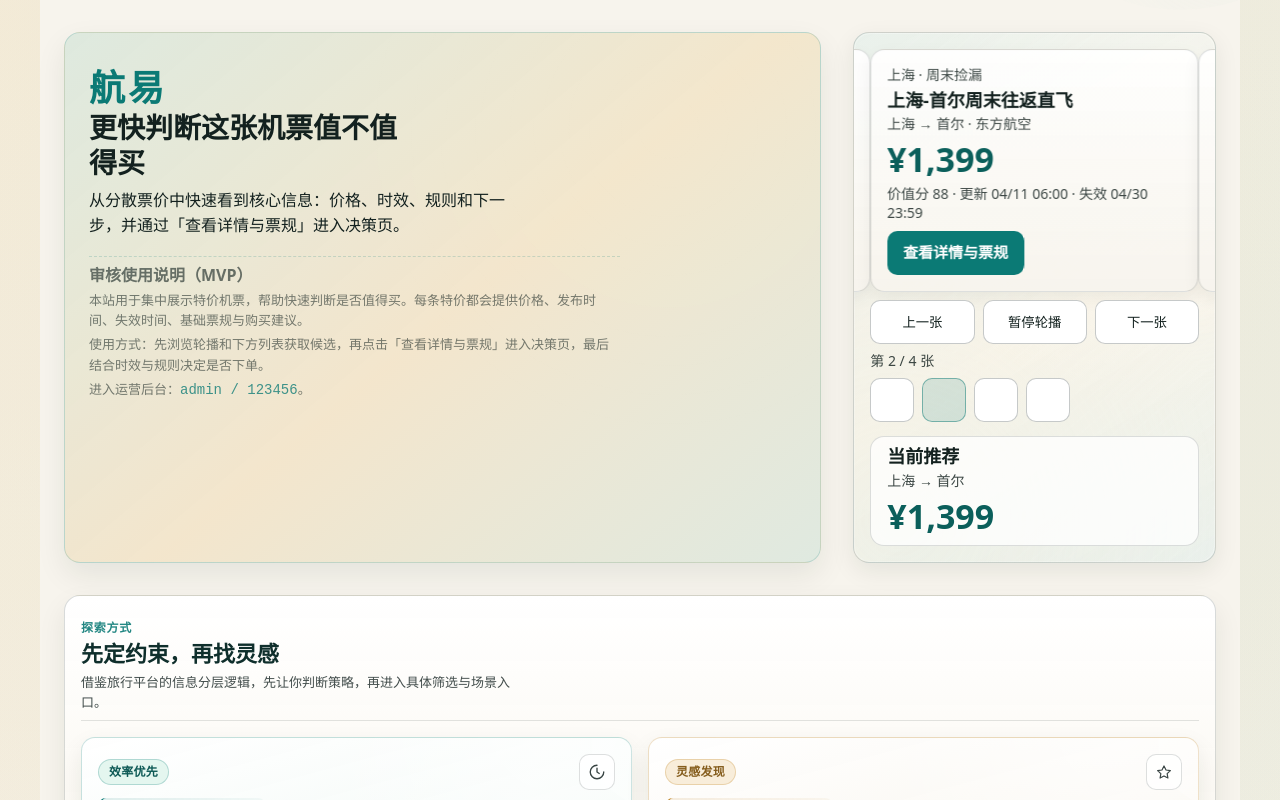
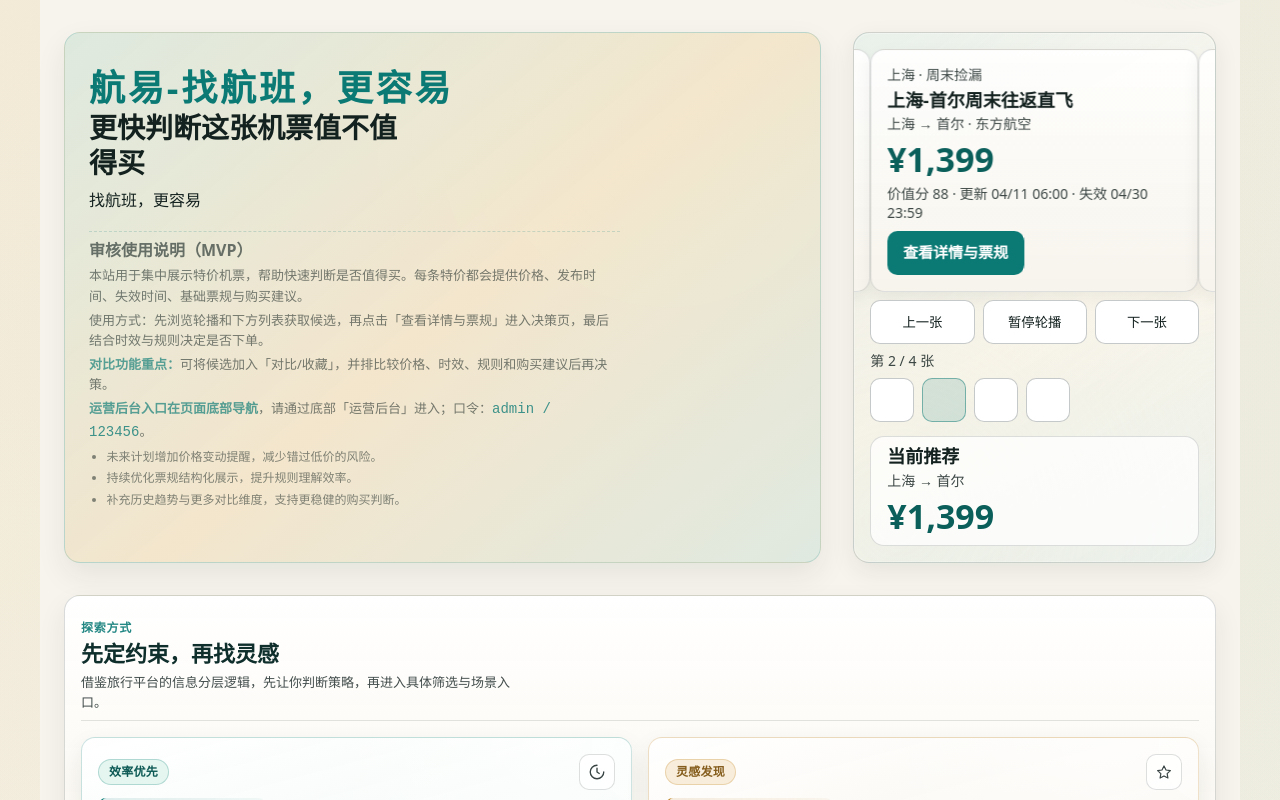
Before and after one commit to Asaki14/Airplane-Ticket-Manager, a Next.js app: page / in a window 1280 px wide. Shown: the top 800 px of the page. Built offline with nearby package versions, Linux system fonts and the light colour scheme; no server answers.

Commit message:
fix: simplify hero text and rename brand to 航易-找航班更容易

```diff
--- a/src/app/page.tsx
+++ b/src/app/page.tsx
@@ -79,9 +79,9 @@ export default async function HomePage({ searchParams }: { searchParams: Promise
     <main className="public-shell spring-atmosphere" style={{ backgroundColor: 'var(--color-dominant)' }}>
       <section className="public-hero" aria-label="travel-hero">
         <div className="hero-main">
-          <p className="eyebrow">航易</p>
+          <p className="eyebrow">航易-找航班，更容易</p>
           <h1 className="hero-title">更快判断这张机票值不值得买</h1>
-          <p className="hero-description">从分散票价中快速看到核心信息：价格、时效、规则和下一步，并通过「查看详情与票规」进入决策页。</p>
+          <p className="hero-description">找航班，更容易</p>
           <section className="hero-mvp-guide" aria-label="MVP 审核使用说明">
             <h2>审核使用说明（MVP）</h2>
             <p>
@@ -91,8 +91,16 @@ export default async function HomePage({ searchParams }: { searchParams: Promise
               使用方式：先浏览轮播和下方列表获取候选，再点击「查看详情与票规」进入决策页，最后结合时效与规则决定是否下单。
             </p>
             <p>
-              进入运营后台：<code>admin / 123456</code>。
+              <strong>对比功能重点：</strong>可将候选加入「对比/收藏」，并排比较价格、时效、规则和购买建议后再决策。
             </p>
+            <p>
+              <strong>运营后台入口在页面底部导航</strong>，请通过底部「运营后台」进入；口令：<code>admin / 123456</code>。
+            </p>
+            <ul>
+              <li>未来计划增加价格变动提醒，减少错过低价的风险。</li>
+              <li>持续优化票规结构化展示，提升规则理解效率。</li>
+              <li>补充历史趋势与更多对比维度，支持更稳健的购买判断。</li>
+            </ul>
           </section>
         </div>
       </section>
```
